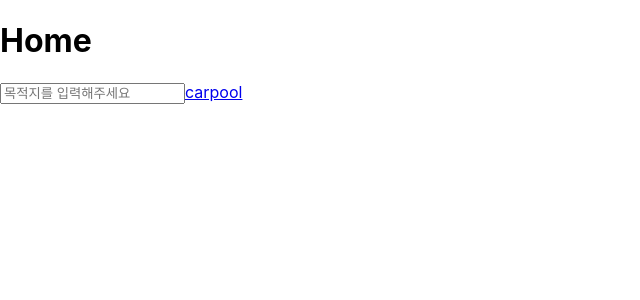
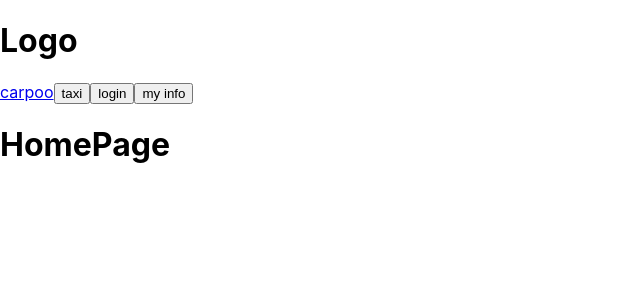
Before and after one commit to KNUCSE23-Capston-Design/RideShare_Web, a React (Create React App) app: page / in a window 1280 px wide. Shown: the top 300 px of the page, without its empty margins (0-640 px from the left). Built offline with nearby package versions, Linux system fonts and the light colour scheme.

Commit message:
[feat] 홈페이지 구현

```diff
--- a/src/pages/HomePage.js
+++ b/src/pages/HomePage.js
@@ -2,13 +2,18 @@ import React, { useState, useEffect } from "react";
 import { Link, useNavigate } from "react-router-dom";
 
 const Home = () => {
-    const [searchText, setSearchText] = useState("");
-
     return (
         <div>
-            <h1>Home</h1>
-            <input type="text" placeholder="목적지를 입력해주세요" value={searchText} />
-            <Link to="/Carpool">carpool</Link>
+            <header>
+                <a>
+                    <h1>Logo</h1>
+                </a>
+                <Link to="/carpool">carpoo</Link>
+                <button>taxi</button>
+                <button>login</button>
+                <button>my info</button>
+            </header>
+            <h1>HomePage</h1>
         </div>
     );
 };
```
